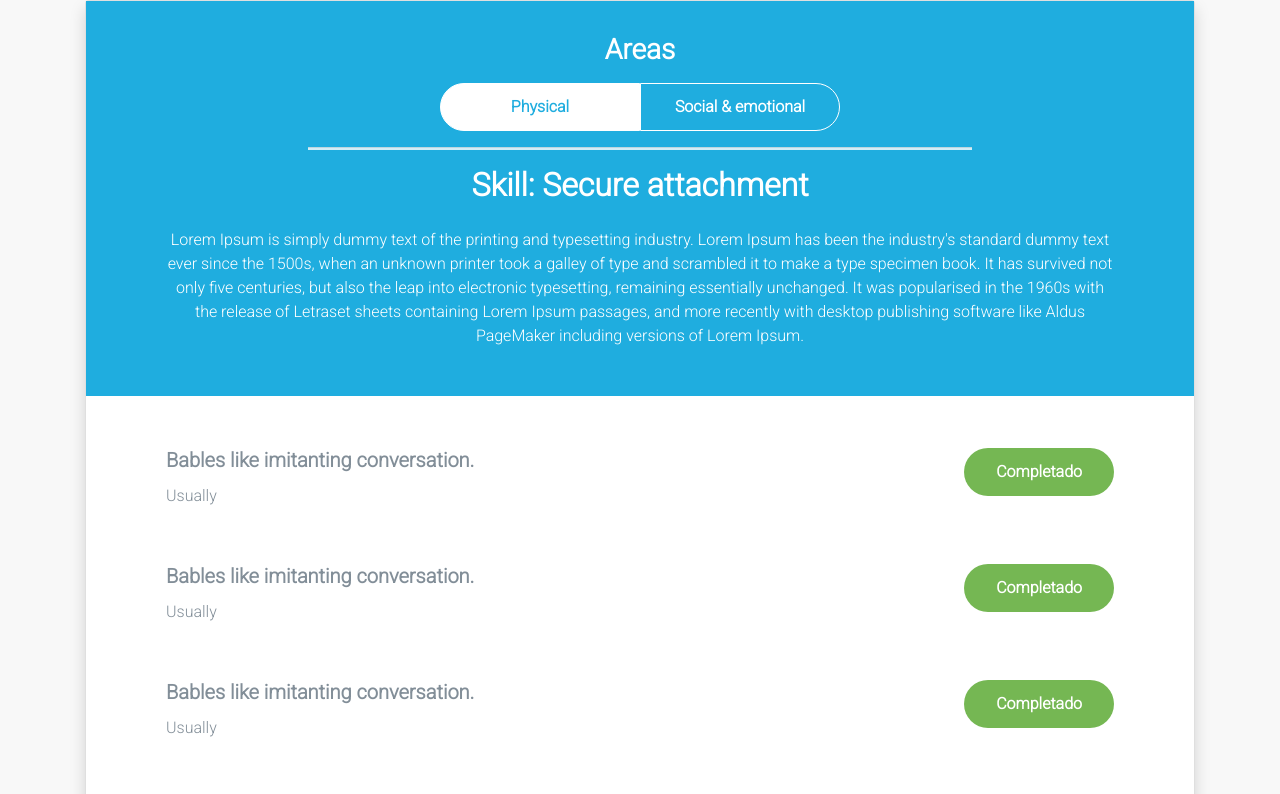
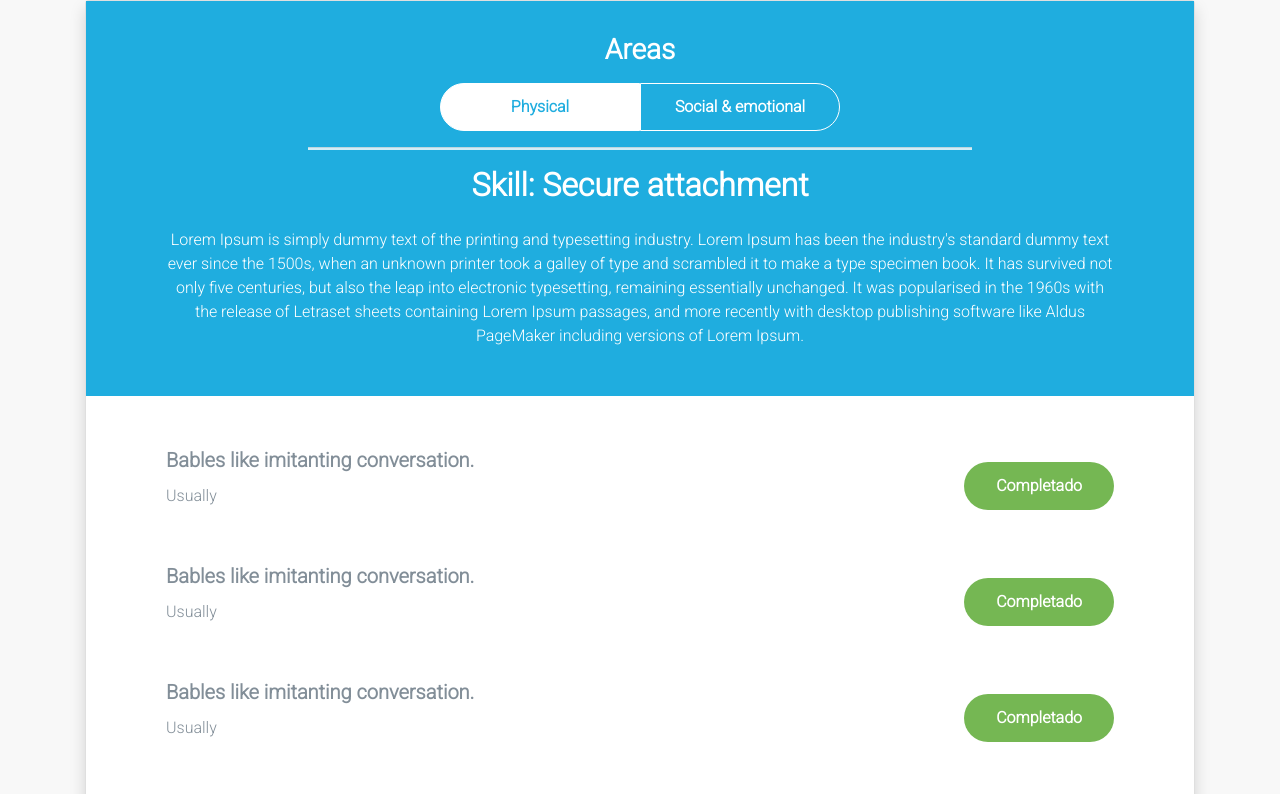
Before and after one commit to IngJavierCruz/kinedu, a React (Create React App) app: page / in a window 1280 px wide. Shown: the top 794 px of the page. Built offline with nearby package versions, Linux system fonts and the light colour scheme.

Commit message:
Prueba de alineación de centrado de boton de estado

```diff
--- a/src/components/Milestone.js
+++ b/src/components/Milestone.js
@@ -15,7 +15,7 @@
                 <p className="card-text">{ data.subtitle }</p>
                 <h6>{ data.ageRange }</h6>
             </div>
-            <div>
+            <div className="d-flex align-items-center">
                 <ButtonMilestone  />
             </div>
         </div>
--- a/src/styles/components/milestones/Milestone.scss
+++ b/src/styles/components/milestones/Milestone.scss
@@ -27,7 +27,7 @@
     }
 
     @include media-fluid(xs, md) {
-        & .title { font-size: 1rem; }
+        & .title { font-size: 1.2rem; }
 
         & .skill { font-size: 1.5rem; }
     }
```
